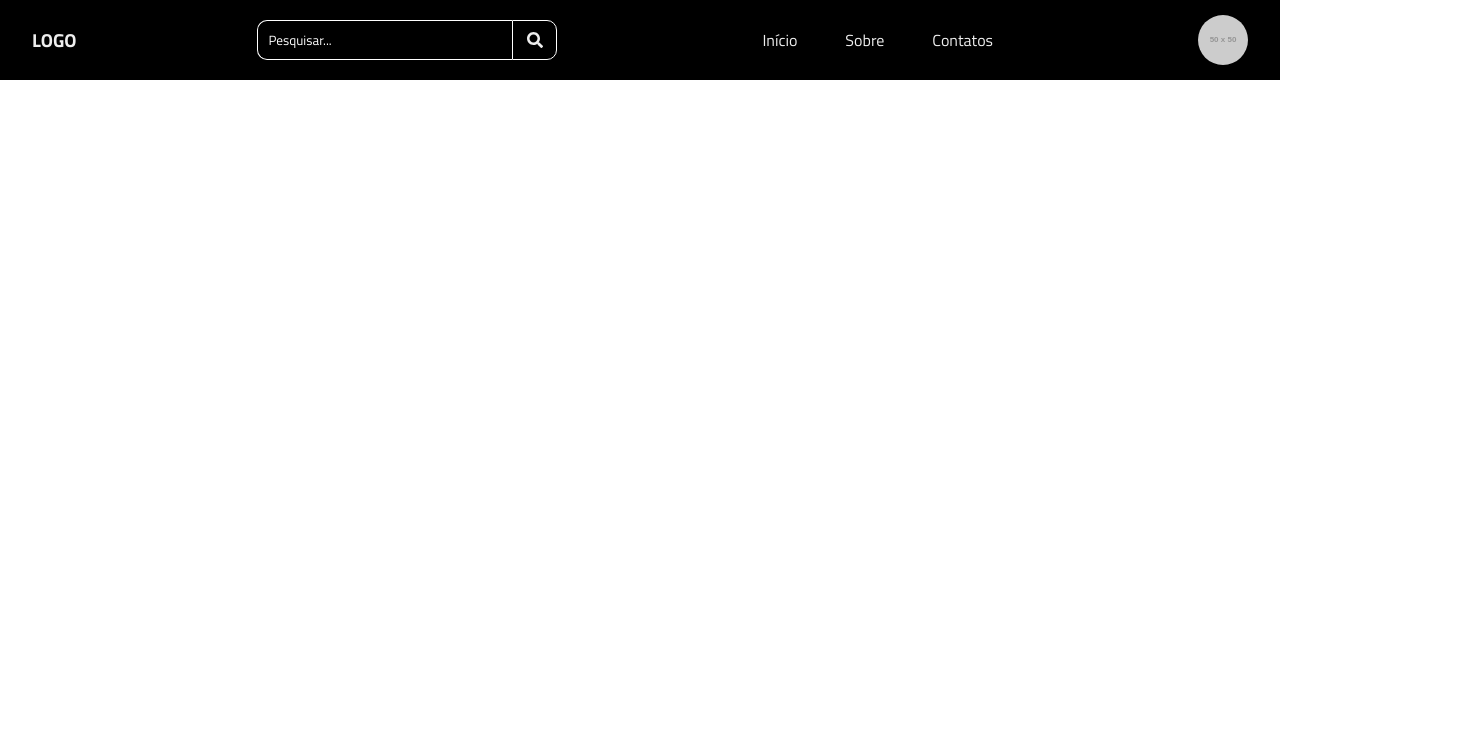
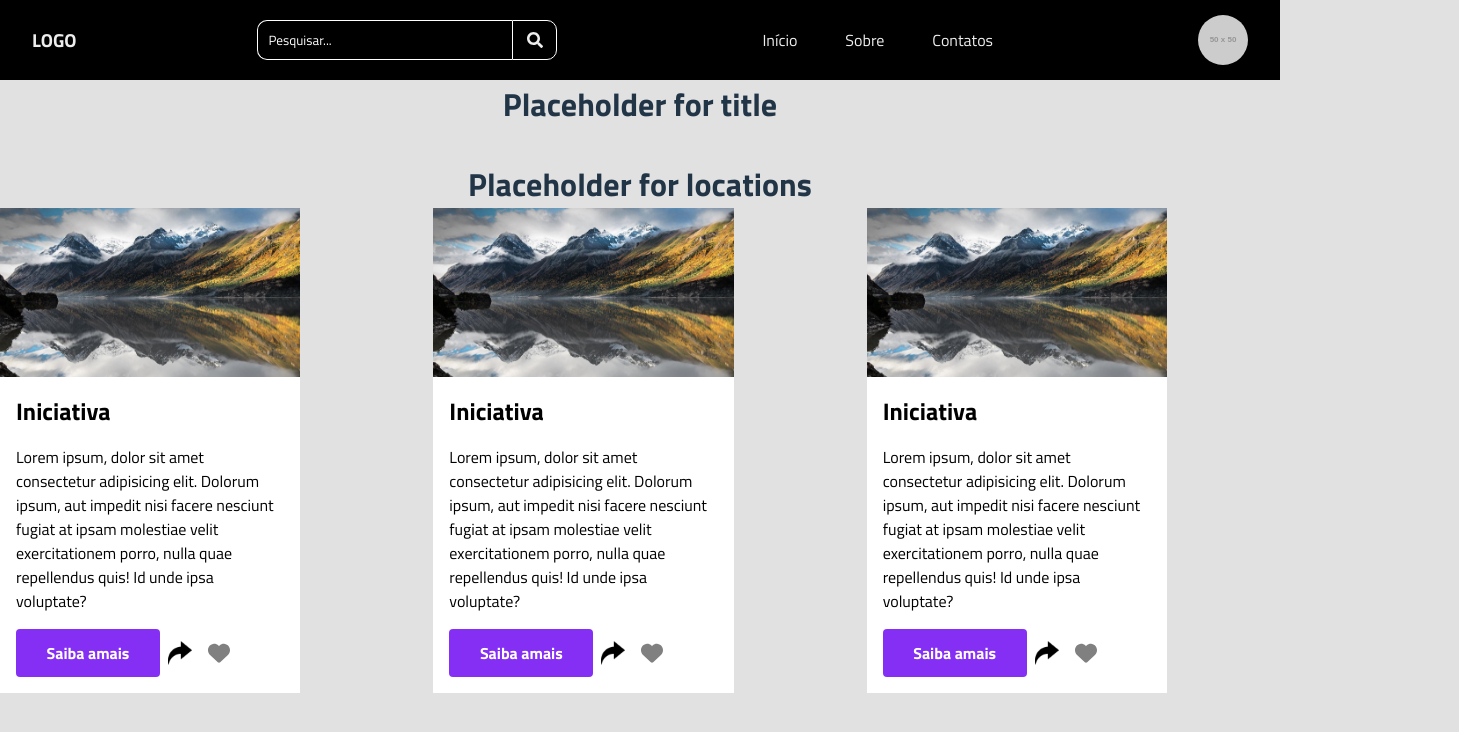
Before and after one commit to RodBC/Projeto-Engenharia-Software, a React (Vite) app in the folder apps/client/: page / in a window 1280 px wide. Shown: the top 732 px of the page, 1459 px wide, since content can reach past the window. Built offline with nearby package versions, Linux system fonts and the light colour scheme.

Commit message:
testando a integração entre os componentes

```diff
--- a/apps/client/src/App.tsx
+++ b/apps/client/src/App.tsx
@@ -1,12 +1,26 @@
-// import { Card } from "./components/Cards/card"
+import { Card } from "./components/Cards/card"
 import {Navbar} from "./components/Navbar/navbar.jsx"
-// import "./style.css";
+import './app_style.css'
 export const App = () => {
 
   return (
     <>
       <Navbar/>
-      {/* <Card/> */}
+
+      <div className="title1">
+        <h1>Placeholder for title</h1>
+      </div>
+
+      <div className="locations_buttons">
+        <h1>Placeholder for locations</h1>
+      </div>
+
+      <div className="space_for_cards">
+        <Card/>
+        <Card/>
+        <Card/>
+
+      </div>
     </>
   )
 }
--- /dev/null
+++ b/apps/client/src/app_style.css
@@ -0,0 +1,21 @@
+/* .space_for_cards {
+    height: calc(100vh - 80px);
+    width: 100vw;
+  } */
+
+.space_for_cards {
+    min-height: 100vh; /* Set a minimum height of 100vh (initial viewport height) */
+    width: 100vw; /* 100% of viewport width */
+    display: grid;
+    grid-template-columns: repeat(auto-fit, minmax(300px, 1fr));
+    gap: 20px;
+}
+
+.title1{
+    width: 100vw;
+    min-height: 10vh;
+}
+
+.locations_buttons{
+    width: 100vw;
+}
--- a/apps/client/src/components/Cards/card.tsx
+++ b/apps/client/src/components/Cards/card.tsx
@@ -16,27 +16,21 @@ export const Card = () => {
 
     return (
     <>
-      <div className="card-space">
         <div className='card'>
-
           <div className='imagem'>
             <img src={montanha} alt="" />
           </div>
-
           <div className='card-content'>
             <h2>Iniciativa</h2>
-
             <p>Lorem ipsum, dolor sit amet consectetur adipisicing elit. Dolorum ipsum, aut impedit nisi facere nesciunt fugiat at ipsam molestiae velit exercitationem porro, nulla quae repellendus quis! Id unde ipsa voluptate?</p>
 
             <div className='buttons'>
               <a href="https://www.youtube.com/watch?v=HHOn8u-c2wk&list=LL&index=12&t=593s" id="Texto_Do_Butão">Saiba amais</a>
+              <img src={share} id="share_button"/>
               <FontAwesomeIcon icon={faHeart} className="heart_button"  color={curtida? 'red':'grey'} onClick={()=>muda_curtida()}/>
-              <img src={share} id="share_button"/>
             </div>
           </div>
         </div>
-      </div>
-
     </>
 )
 }
--- a/apps/client/src/components/Cards/style.css
+++ b/apps/client/src/components/Cards/style.css
@@ -4,7 +4,7 @@
     font-weight: 400;
     color-scheme: light dark;
     color: rgba(255, 255, 255, 0.87);
-    background-color: #242424;
+    background-color: #e1e1e1;
     font-synthesis: none;
     text-rendering: optimizeLegibility;
   }
@@ -12,16 +12,18 @@
   @media (prefers-color-scheme: light) {
     :root {
       color: #213547;
-      background-color: #ffffff;
+      background-color: #e1e1e1;
     }
     button {
       background-color: #f9f9f9;
     }
   }
+
+
 #root {
     max-width: 1280px;
-    margin: 0 auto;
-    padding: 2rem;
+    /* margin: 0 auto; */
+    /* padding: 2rem; */
     text-align: center;
   }
 
@@ -33,15 +35,24 @@
     filter: drop-shadow(0 0 2em #61dafbaa);
   }
 
+
 .card{
     width: 300.333px;
-    height: 457.333px;
+    height: 100vh;
 }
+
+/* .card_space {
+  width: 100vw;
+  height: 90vh;
+
+} */
+
 
 .card-content{
     padding: 1em;
     text-align: left;
-    background-color: white;
+    background-color: rgb(255, 255, 255);
+    color: black;
     position: relative;
 }
 
@@ -51,29 +62,36 @@
 
 .buttons{
   margin-top: 1em;
-    padding: 0.6em 1em 0.8em 1.5em;
-    width: 97px;
-    height: 21px;
-    border-radius: 4px;
-    background-color: #852FF4;
+  width: 45vw;
+  display: flex;
   align-items: center;
 }
 
-.buttons img{
-    width: 20px;
-    height: 20px;
-    left: 180px;
-    position: relative;
+.buttons a{
+  display: flex;
+  width: 9em;
+  height: 3em;
+  border-radius: 4px;
+  background-color: #852FF4;
+  justify-content: center;
+  align-items: center;
   padding: 8px;
-    bottom: 30px;
-    cursor: pointer;
 }
 
 .buttons .heart_button{
   width: 22px;
   height: 22px;
   left: 180px;
-    position: relative;
+  padding: 8px;
+  bottom: 30px;
+  cursor: pointer;
+
+}
+
+.buttons #share_button{
+    width: 40px;
+    height: 40px;
+    left: 180px;
     padding: 8px;
     bottom: 30px;
     cursor: pointer;
@@ -105,7 +123,15 @@
 
 /* texto do "saiba mais dos cards */
 
-#Texto_Do_Butão{
+#Texto_Do_ButÃ£o{
+  font-size: 10px;
   text-decoration: none;
   color: white;
 }
+
+.card-grid {
+  display: grid;
+  grid-template-columns: repeat(auto-fill, minmax(300px, 1fr));
+  gap: 20px;
+  padding: 20px;
+}
```
Lines whose indentation alone changed are shown as unchanged.
